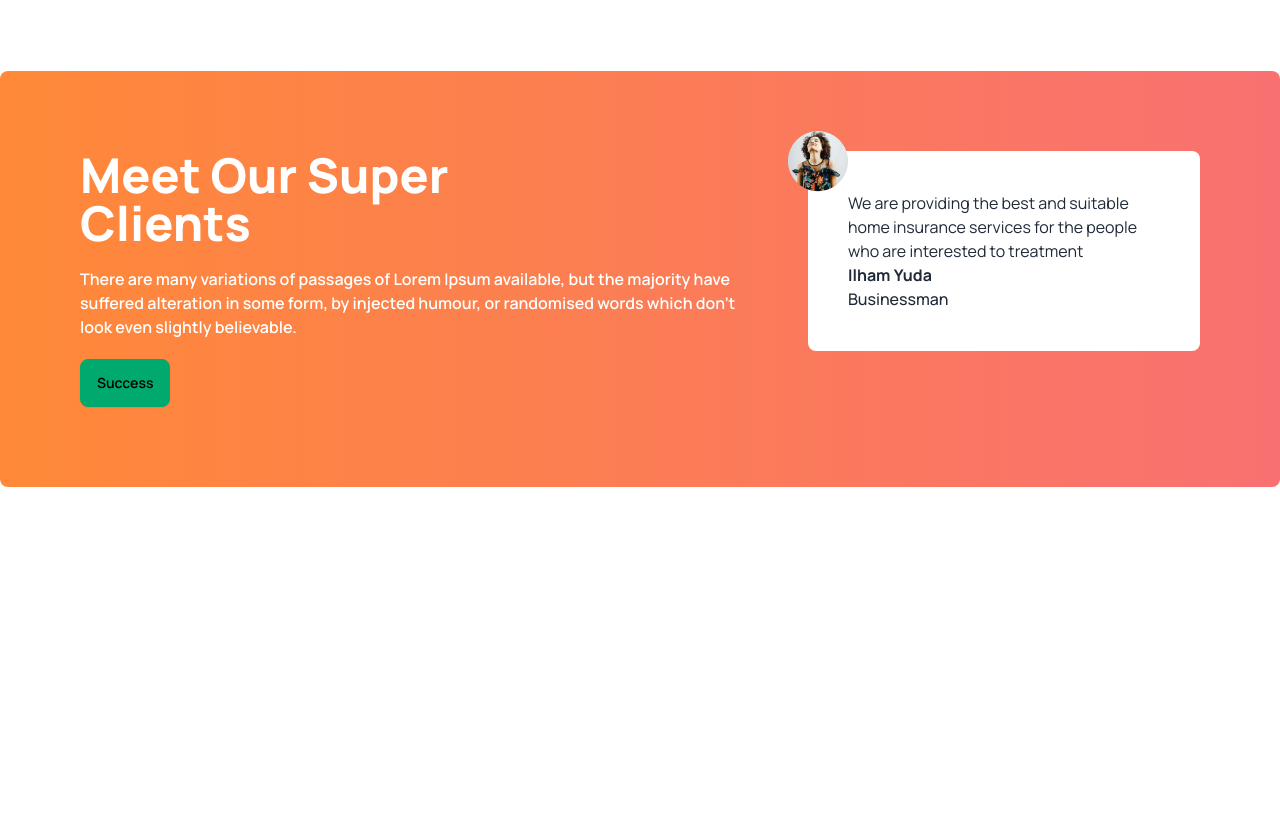
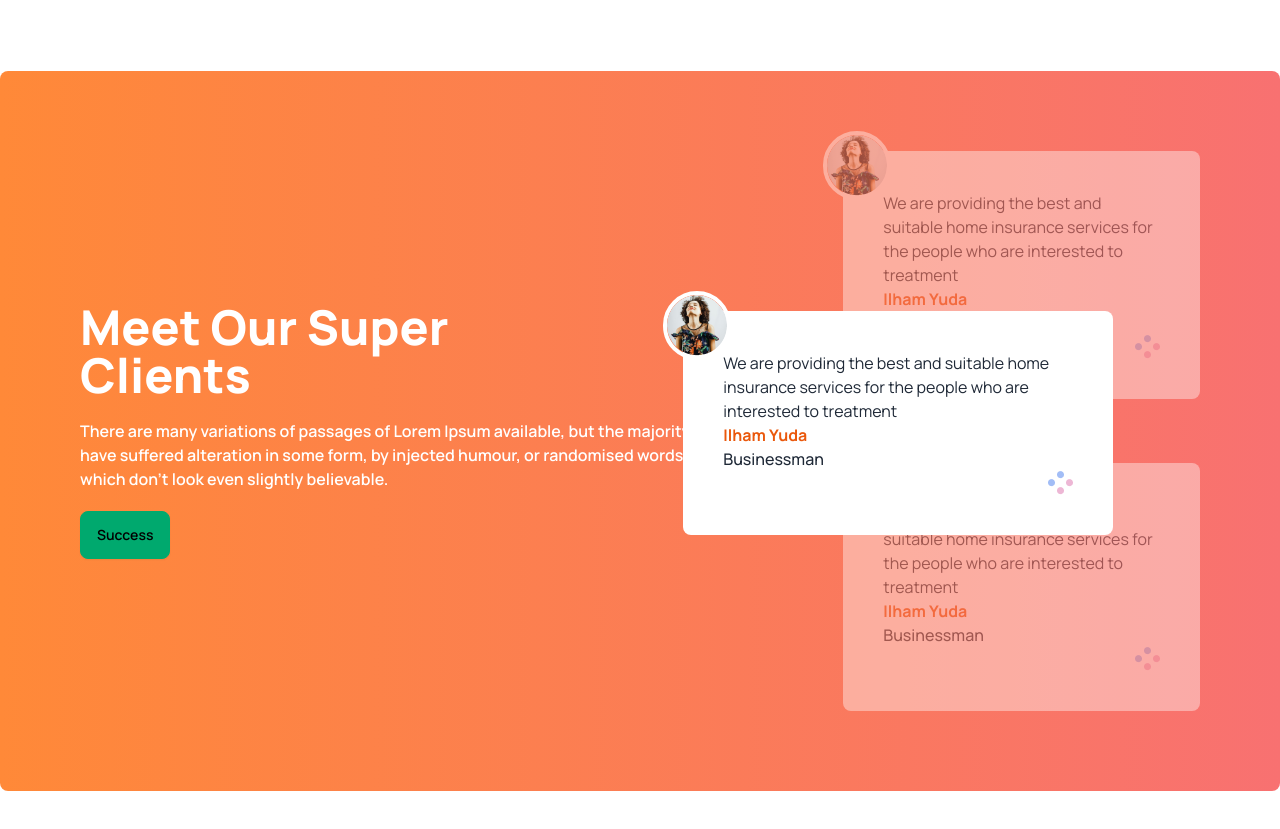
Before and after one commit to mehedi1699/tea-house-daisyUI, a plain HTML site: page index.html in a window 1280 px wide. Shown: the part 1700-2529 px from the top of the page. Before the commit the page ends 2283 px from the top, so only its background shows below. Drawn offline with nearby package versions, Linux system fonts and the light colour scheme.

Commit message:
supper clients done

```diff
--- a/index.html
+++ b/index.html
@@ -132,20 +132,46 @@
         </section >
         <!-- supper clint section  -->
         <section class="my-24 p-20 bg-gradient-to-r from-[#FF8938] to-red-400 rounded-lg flex flex-col lg:flex-row gap-14">
-            <div class="text-white space-y-5">
-                <h3 class="text-5xl font-extrabold">Meet Our Super <br> Clients</h3>
+            <div class="text-white flex items-center pr-24 ">
+                <div class="space-y-5 ">
+                    <h3 class="text-5xl font-extrabold">Meet Our Super <br> Clients</h3>
 
                 <p class="font-semibold">There are many variations of passages of Lorem Ipsum available, but the majority have suffered alteration in some form, by injected humour, or randomised words which don't look even slightly believable. </p>
                 <button class="btn btn-success">Success</button>
+                </div>
             </div>
-            <div>
+            <div class="relative">
                 <!-- reviews -->
-                <div class="p-10 rounded-lg  bg-white relative">
-                <img class="absolute -left-5 -top-5" src="images/client.png" alt="">
+                <!-- review 1 -->
+                <div class=" opacity-40 mb-16 p-10 rounded-lg z-10  bg-white relative">
+                <img class="absolute -left-5 -top-5 border-4 border-white rounded-full" src="images/client.png" alt="">
                     <p >We are providing the best and suitable home insurance services for the people who are interested to treatment</p>
-                    <h3 class="text-base font-bold">Ilham Yuda</h3>
+                    <h3 class="text-base font-bold bg-white text-orange-600">Ilham Yuda</h3>
                     <h3 class="font-medium">Businessman</h3>
+                    <div class="flex justify-end">
+                        <img src="images/circles.png" alt="">
+                    </div>
                 </div>
+                <!-- previous -->
+                <div class="  p-10 rounded-lg  bg-white absolute z-20 top-40 lg:-left-40 lg:w-[430px]">
+                    <img class="absolute -left-5 -top-5 border-4 border-white rounded-full" src="images/client.png" alt="">
+                        <p >We are providing the best and suitable home insurance services for the people who are interested to treatment</p>
+                        <h3 class="text-base font-bold bg-white text-orange-600">Ilham Yuda</h3>
+                        <h3 class="font-medium">Businessman</h3>
+                        <div class="flex justify-end">
+                            <img src="images/circles.png" alt="">
+                        </div>
+                    </div>
+                    <!-- review 1 -->
+                <div class=" opacity-40 p-10 rounded-lg z-10  bg-white relative">
+                    <img class="absolute -left-5 -top-5 border-4 border-white rounded-full" src="images/client.png" alt="">
+                        <p >We are providing the best and suitable home insurance services for the people who are interested to treatment</p>
+                        <h3 class="text-base font-bold bg-white text-orange-600">Ilham Yuda</h3>
+                        <h3 class="font-medium">Businessman</h3>
+                        <div class="flex justify-end">
+                            <img src="images/circles.png" alt="">
+                        </div>
+                    </div>
             </div>
         </section>
     </main>
```
